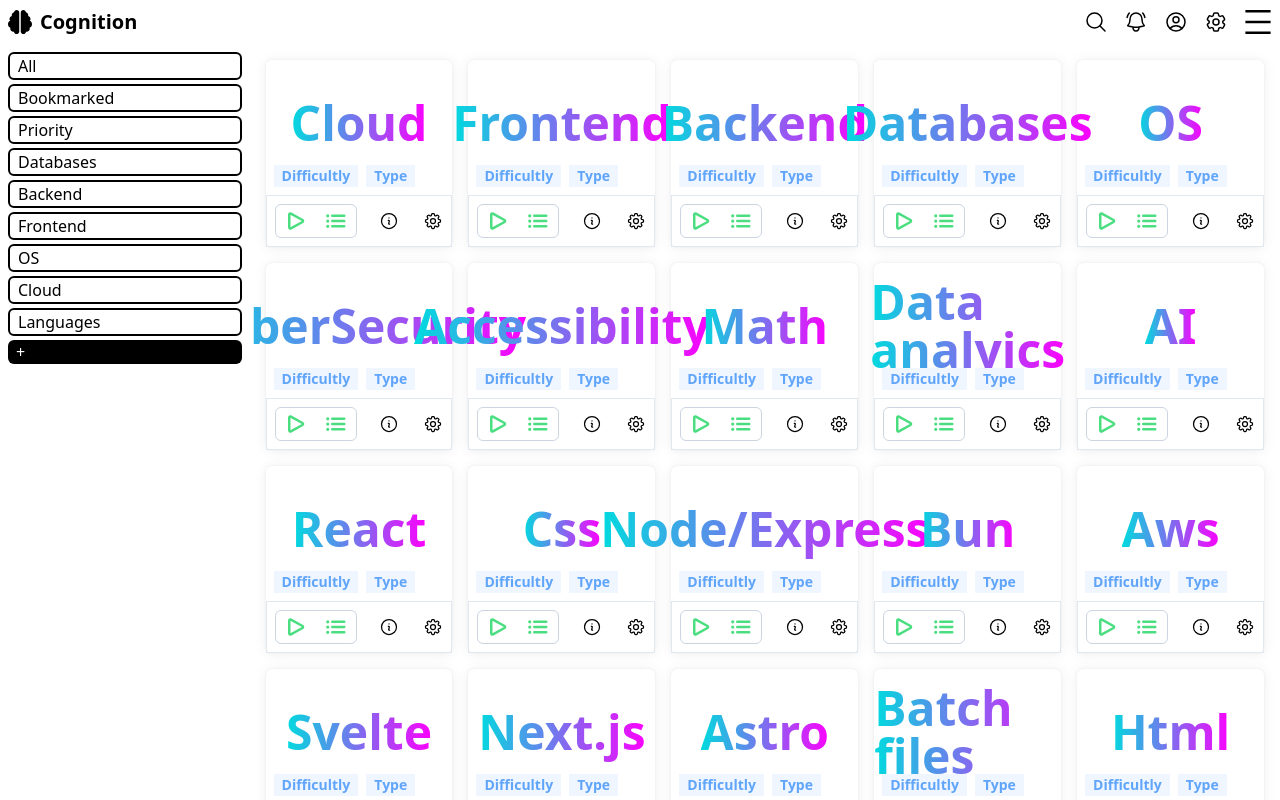
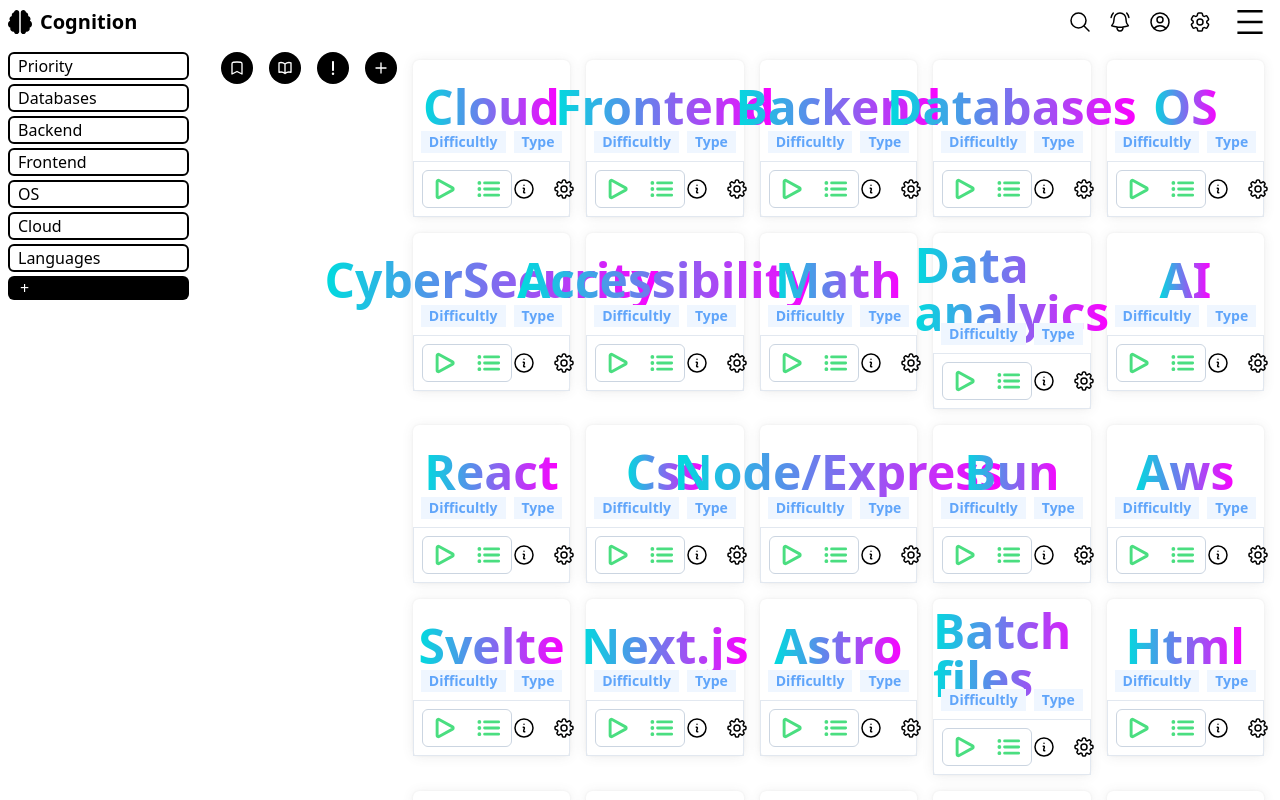
Before and after one commit to JordanRoberts-2000/Cognition, a React (Vite) app: page / in a window 1280 px wide. Shown: the top 800 px of the page. Built offline with nearby package versions, Linux system fonts and the light colour scheme.

Commit message:
ui for category options

```diff
--- a/src/App.tsx
+++ b/src/App.tsx
@@ -8,9 +8,7 @@
             <Header />
             <div className="flex flex-col md:flex-row">
                 <div className="flex-[2] sticky top-11 bg-white border-b border-slate-300 z-10">
-                    <ul className="flex md:flex-col gap-4 md:gap-1 w-full overflow-x-auto p-2 font-medium">
-                        <li className="border-2 border-black px-2 rounded-md">All</li>
-                        <li className="border-2 border-black px-2 rounded-md">Bookmarked</li>
+                    <ul className="flex md:flex-col gap-4 md:gap-1 w-full overflow-x-auto p-2 pr-6 font-medium">
                         <li className="border-2 border-black px-2 rounded-md">Priority</li>
                         <li className="border-2 border-black px-2 rounded-md">Databases</li>
                         <li className="border-2 border-black px-2 rounded-md">Backend</li>
@@ -18,11 +16,31 @@
                         <li className="border-2 border-black px-2 rounded-md">OS</li>
                         <li className="border-2 border-black px-2 rounded-md">Cloud</li>
                         <li className="border-2 border-black px-2 rounded-md">Languages</li>
-                        <li className="px-2 rounded-md bg-black text-white">+</li>
+                        <li className="px-3 rounded-md bg-black text-white">+</li>
                     </ul>
                 </div>
+                <div className="flex gap-4 mt-2 ml-2">
+                    <div className="rounded-full bg-black p-2 h-8 flex items-center justify-center w-8">
+                        <svg xmlns="http://www.w3.org/2000/svg" fill="none" viewBox="0 0 24 24" strokeWidth={2} stroke="white" className="w-6 h-6">
+                            <path strokeLinecap="round" strokeLinejoin="round" d="M17.593 3.322c1.1.128 1.907 1.077 1.907 2.185V21L12 17.25 4.5 21V5.507c0-1.108.806-2.057 1.907-2.185a48.507 48.507 0 0111.186 0z" />
+                        </svg>
+                    </div>
+                    <div className="rounded-full bg-black p-2 h-8 flex items-center justify-center w-8">
+                        <svg xmlns="http://www.w3.org/2000/svg" fill="none" viewBox="0 0 24 24" strokeWidth={2} stroke="white" className="w-6 h-6">
+                            <path strokeLinecap="round" strokeLinejoin="round" d="M12 6.042A8.967 8.967 0 006 3.75c-1.052 0-2.062.18-3 .512v14.25A8.987 8.987 0 016 18c2.305 0 4.408.867 6 2.292m0-14.25a8.966 8.966 0 016-2.292c1.052 0 2.062.18 3 .512v14.25A8.987 8.987 0 0018 18a8.967 8.967 0 00-6 2.292m0-14.25v14.25" />
+                        </svg>
+                    </div>
+                    <div className="rounded-full bg-black p-2 h-8 flex items-center justify-center w-8">
+                        <svg className="fill-white h-4 w-4" xmlns="http://www.w3.org/2000/svg" viewBox="0 0 64 512"><path d="M64 64c0-17.7-14.3-32-32-32S0 46.3 0 64V320c0 17.7 14.3 32 32 32s32-14.3 32-32V64zM32 480a40 40 0 1 0 0-80 40 40 0 1 0 0 80z"/></svg>
+                    </div>
+                    <div className="rounded-full bg-black p-2 h-8 flex items-center justify-center w-8">
+                        <svg xmlns="http://www.w3.org/2000/svg" fill="none" viewBox="0 0 24 24" strokeWidth={2} stroke="white" className="w-6 h-6">
+                            <path strokeLinecap="round" strokeLinejoin="round" d="M12 4.5v15m7.5-7.5h-15" />
+                        </svg>
+                    </div>
+                </div>
                 <div className="grid grid-cols-1 md:grid-cols-5 w-full gap-4 flex-[8] p-4">
-                    {data.allData.map((el, i) => <Category key={i} title={el.name}/>)}
+                    {data.allData.map((el, i) => <Category key={i} title={el.name} />)}
                 </div>
             </div>
         </>
--- a/src/components/categories/Category.tsx
+++ b/src/components/categories/Category.tsx
@@ -14,18 +14,18 @@
             </div>
             <div className="border-slate-200 border p-2 flex items-center">
                 <div className="flex gap-4 border border-slate-300 rounded-md px-2 p-1">
-                    <svg className="w-6 h-6 stroke-green-400" xmlns="http://www.w3.org/2000/svg" fill="none" viewBox="0 0 24 24" strokeWidth={2.5}>
+                    <svg className="w-7 h-7 stroke-green-400" xmlns="http://www.w3.org/2000/svg" fill="none" viewBox="0 0 24 24" strokeWidth={2.5}>
                         <path strokeLinecap="round" strokeLinejoin="round" d="M5.25 5.653c0-.856.917-1.398 1.667-.986l11.54 6.348a1.125 1.125 0 010 1.971l-11.54 6.347a1.125 1.125 0 01-1.667-.985V5.653z" />
                     </svg>
-                    <svg className="w-6 h-6 stroke-green-400" xmlns="http://www.w3.org/2000/svg" fill="none" viewBox="0 0 24 24" strokeWidth={2.5}>
+                    <svg className="w-7 h-7 stroke-green-400" xmlns="http://www.w3.org/2000/svg" fill="none" viewBox="0 0 24 24" strokeWidth={2.5}>
                         <path strokeLinecap="round" strokeLinejoin="round" d="M8.25 6.75h12M8.25 12h12m-12 5.25h12M3.75 6.75h.007v.008H3.75V6.75zm.375 0a.375.375 0 11-.75 0 .375.375 0 01.75 0zM3.75 12h.007v.008H3.75V12zm.375 0a.375.375 0 11-.75 0 .375.375 0 01.75 0zm-.375 5.25h.007v.008H3.75v-.008zm.375 0a.375.375 0 11-.75 0 .375.375 0 01.75 0z" />
                     </svg>
                 </div>
-                <div className="ml-auto flex gap-6">
-                    <svg className="w-5 h-5 stroke-black" xmlns="http://www.w3.org/2000/svg" fill="none" viewBox="0 0 24 24" strokeWidth={1.5}>
+                <div className="ml-auto flex gap-4">
+                    <svg className="w-6 h-6 stroke-black" xmlns="http://www.w3.org/2000/svg" fill="none" viewBox="0 0 24 24" strokeWidth={1.5}>
                         <path strokeLinecap="round" strokeLinejoin="round" d="M11.25 11.25l.041-.02a.75.75 0 011.063.852l-.708 2.836a.75.75 0 001.063.853l.041-.021M21 12a9 9 0 11-18 0 9 9 0 0118 0zm-9-3.75h.008v.008H12V8.25z" />
                     </svg>
-                    <svg className="w-5 h-5 stroke-black" xmlns="http://www.w3.org/2000/svg" fill="none" viewBox="0 0 24 24" strokeWidth={1.5}>
+                    <svg className="w-6 h-6 stroke-black" xmlns="http://www.w3.org/2000/svg" fill="none" viewBox="0 0 24 24" strokeWidth={1.5}>
                         <path strokeLinecap="round" strokeLinejoin="round" d="M10.343 3.94c.09-.542.56-.94 1.11-.94h1.093c.55 0 1.02.398 1.11.94l.149.894c.07.424.384.764.78.93.398.164.855.142 1.205-.108l.737-.527a1.125 1.125 0 011.45.12l.773.774c.39.389.44 1.002.12 1.45l-.527.737c-.25.35-.272.806-.107 1.204.165.397.505.71.93.78l.893.15c.543.09.94.56.94 1.109v1.094c0 .55-.397 1.02-.94 1.11l-.893.149c-.425.07-.765.383-.93.78-.165.398-.143.854.107 1.204l.527.738c.32.447.269 1.06-.12 1.45l-.774.773a1.125 1.125 0 01-1.449.12l-.738-.527c-.35-.25-.806-.272-1.203-.107-.397.165-.71.505-.781.929l-.149.894c-.09.542-.56.94-1.11.94h-1.094c-.55 0-1.019-.398-1.11-.94l-.148-.894c-.071-.424-.384-.764-.781-.93-.398-.164-.854-.142-1.204.108l-.738.527c-.447.32-1.06.269-1.45-.12l-.773-.774a1.125 1.125 0 01-.12-1.45l.527-.737c.25-.35.273-.806.108-1.204-.165-.397-.505-.71-.93-.78l-.894-.15c-.542-.09-.94-.56-.94-1.109v-1.094c0-.55.398-1.02.94-1.11l.894-.149c.424-.07.765-.383.93-.78.165-.398.143-.854-.107-1.204l-.527-.738a1.125 1.125 0 01.12-1.45l.773-.773a1.125 1.125 0 011.45-.12l.737.527c.35.25.807.272 1.204.107.397-.165.71-.505.78-.929l.15-.894z" />
                         <path strokeLinecap="round" strokeLinejoin="round" d="M15 12a3 3 0 11-6 0 3 3 0 016 0z" />
                     </svg>
--- a/src/components/ui/header/Header.tsx
+++ b/src/components/ui/header/Header.tsx
@@ -8,7 +8,7 @@
                 <svg className="h-6 fill-black" xmlns="http://www.w3.org/2000/svg" viewBox="0 0 512 512"><path d="M184 0c30.9 0 56 25.1 56 56V456c0 30.9-25.1 56-56 56c-28.9 0-52.7-21.9-55.7-50.1c-5.2 1.4-10.7 2.1-16.3 2.1c-35.3 0-64-28.7-64-64c0-7.4 1.3-14.6 3.6-21.2C21.4 367.4 0 338.2 0 304c0-31.9 18.7-59.5 45.8-72.3C37.1 220.8 32 207 32 192c0-30.7 21.6-56.3 50.4-62.6C80.8 123.9 80 118 80 112c0-29.9 20.6-55.1 48.3-62.1C131.3 21.9 155.1 0 184 0zM328 0c28.9 0 52.6 21.9 55.7 49.9c27.8 7 48.3 32.1 48.3 62.1c0 6-.8 11.9-2.4 17.4c28.8 6.2 50.4 31.9 50.4 62.6c0 15-5.1 28.8-13.8 39.7C493.3 244.5 512 272.1 512 304c0 34.2-21.4 63.4-51.6 74.8c2.3 6.6 3.6 13.8 3.6 21.2c0 35.3-28.7 64-64 64c-5.6 0-11.1-.7-16.3-2.1c-3 28.2-26.8 50.1-55.7 50.1c-30.9 0-56-25.1-56-56V56c0-30.9 25.1-56 56-56z" /></svg>
                 Cognition
             </div>
-            <div className="ml-auto mr-4 flex gap-4">
+            <div className="ml-auto mr-6 flex gap-4">
                 <svg className="w-6 h-6 stroke-black" xmlns="http://www.w3.org/2000/svg" fill="none" viewBox="0 0 24 24" strokeWidth={1.5}>
                     <path strokeLinecap="round" strokeLinejoin="round" d="M21 21l-5.197-5.197m0 0A7.5 7.5 0 105.196 5.196a7.5 7.5 0 0010.607 10.607z" />
                 </svg>
@@ -23,7 +23,7 @@
                     <path strokeLinecap="round" strokeLinejoin="round" d="M15 12a3 3 0 11-6 0 3 3 0 016 0z" />
                 </svg>
             </div>
-            <SvgHamburgerMenu thickness={4} className="scale-[1.5]"/>
+            <SvgHamburgerMenu thickness={4} className="scale-[1.5] mr-2"/>
         </HeaderWrapper2>
     )
 }
```
Also changed, not shown: src/tickets.txt.
